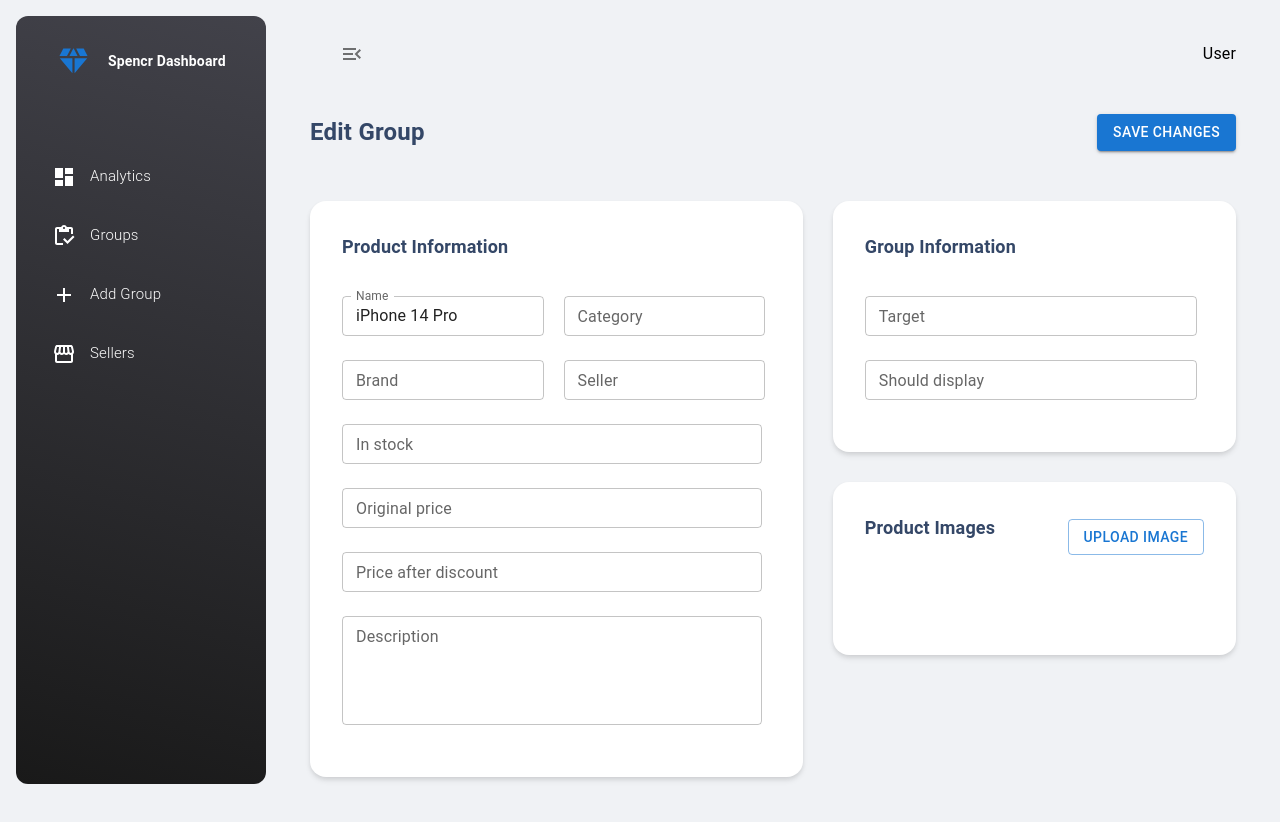
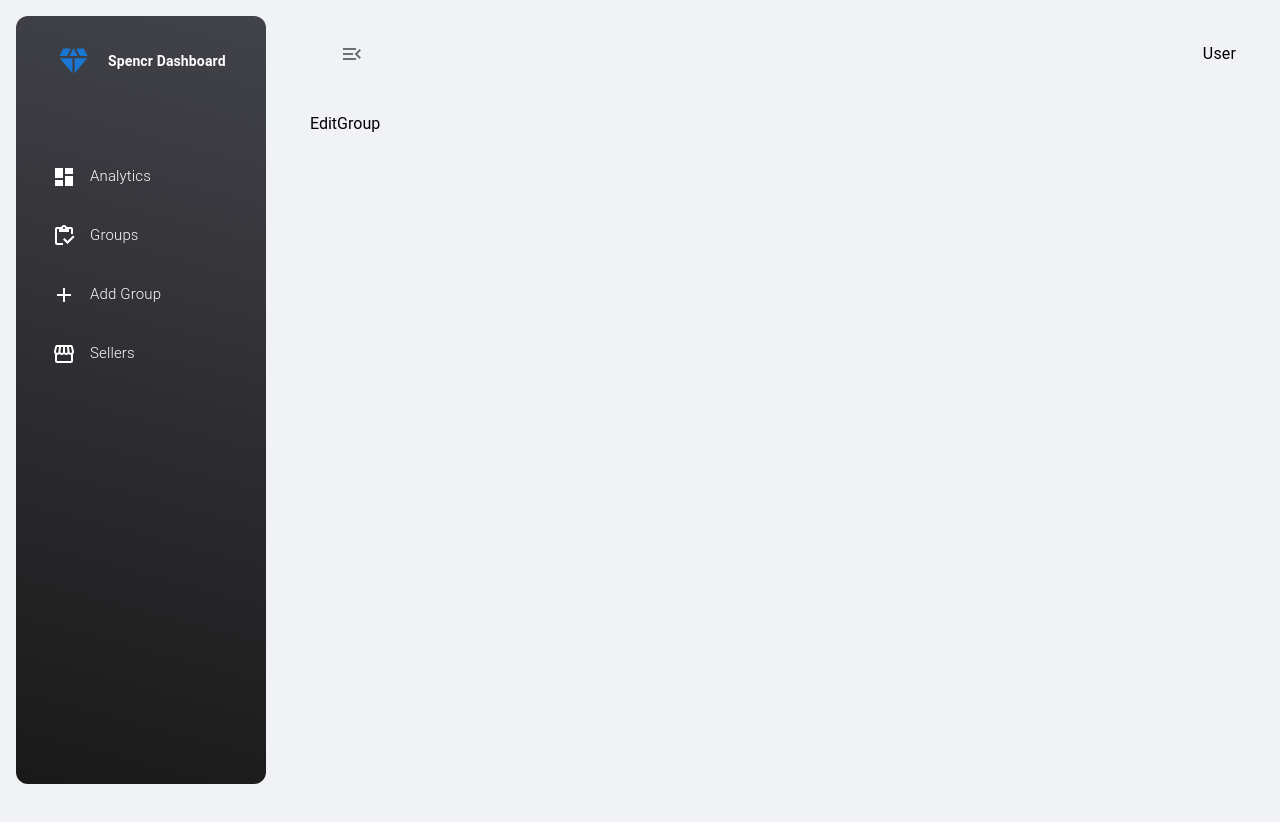
Before and after one commit to HarelStern1/spencr-admin-dashboard, a React (Create React App) app: page /edit-group/1 in a window 1280 px wide. Shown: the top 822 px of the page. After the commit the page ends 800 px from the top, so only its background shows below. Built offline with nearby package versions, Linux system fonts and the light colour scheme.

Commit message:
first commit

```diff
--- a/src/pages/AddGroup/AddGroup.styled.ts
+++ b/src/pages/AddGroup/AddGroup.styled.ts
@@ -1,6 +1,7 @@
 import { TextField } from "@mui/material";
 import styled from "styled-components";
 import { media } from "../../utils/constants";
+import { colors } from "../../utils/constants";
 
 export const Header = styled.div`
   display: flex;
@@ -9,22 +10,40 @@ export const Header = styled.div`
   margin-bottom: 50px;
 `;
 
+export const ImagesHeader = styled.div`
+  display: flex;
+  align-items: flex-start;
+  justify-content: space-between;
+  margin-bottom: 30px;
+`;
+
 export const AddGroupGrid = styled.div`
   display: grid;
-  grid-template-columns: 1.1fr 0.9fr;
+  grid-template-columns: 1fr 1fr;
+  grid-template-rows: 0.5fr 1fr;
+  grid-template-areas:
+    "product group"
+    "product images";
   gap: 30px;
 
   ${media.tablet} {
     grid-template-columns: 1fr;
+    grid-template-rows: 1fr 0.5fr 0.5fr;
+    grid-template-areas:
+      "product "
+      "group"
+      "images";
   }
 `;
 
-export const Form = styled.div<{ short?: boolean }>`
+export const Form = styled.div<{ area: string; fit?: boolean }>`
   padding: 2rem 2rem 2.75rem 2rem;
   background-color: #fff;
   border-radius: 1rem;
   box-shadow: rgb(0 0 0 / 10%) 0rem 0.25rem 0.375rem -0.0625rem,
     rgb(0 0 0 / 6%) 0rem 0.125rem 0.25rem -0;
+  grid-area: ${({ area }) => (area ? area : null)};
+  height: ${({ fit }) => (fit ? "fit-content" : null)};
 `;
 
 export const HiddenInput = styled.input`
@@ -35,16 +54,34 @@ export const ImagesContainer = styled.div`
   display: flex;
   justify-content: center;
   align-items: center;
-  flex-wrap: wrap;
-  gap: 20px;
 
-  > img {
-    width: 120px;
-    height: 120px;
-    border-radius: 0.75rem;
+  > div {
+    display: grid;
+    grid-template-columns: 1fr 1fr 1fr;
+    gap: 30px;
+
+    > img {
+      width: 120px;
+      height: 120px;
+      border-radius: 0.25rem;
+      z-index: 10;
+    }
   }
 `;
 
-export const StyledTextField = styled(TextField)`
-  width: 47%;
+export const TextFieldContainer = styled.div`
+  width: 100%;
 `;
+
+export const FieldsWrapper = styled.div`
+  display: flex;
+  justify-content: flex-start;
+  gap: 20px;
+`;
+
+export const ImagePlaceholder = styled.figure`
+  margin: 30px 0 0;
+  border: 2px dotted ${colors.grayText};
+  padding: 2rem 2.5rem;
+  border-radius: 0.25rem;
+`;
--- a/src/pages/AddGroup/AddGroup.tsx
+++ b/src/pages/AddGroup/AddGroup.tsx
@@ -3,11 +3,14 @@ import { useRef, useState } from "react";
 import { colors } from "../../utils/constants";
 import {
   AddGroupGrid,
+  FieldsWrapper,
   Form,
   Header,
   HiddenInput,
+  ImagePlaceholder,
   ImagesContainer,
-  StyledTextField,
+  ImagesHeader,
+  TextFieldContainer,
 } from "./AddGroup.styled";
 
 const AddGroup = () => {
@@ -32,83 +35,70 @@ const AddGroup = () => {
         </Typography>
         <Button variant="contained">Publish</Button>
       </Header>
-
       <AddGroupGrid>
-        <Form>
+        <Form area="product" fit>
           <Typography fontWeight={600} fontSize="18px" color={colors.grayText} marginBottom="20px">
             Product Information
           </Typography>
-          <StyledTextField label="Name" size="small" margin="normal" sx={{ marginRight: "20px" }} />
-          <StyledTextField label="Category" size="small" margin="normal" />
-          <StyledTextField
-            label="Brand"
-            size="small"
-            margin="normal"
-            sx={{ marginRight: "20px" }}
-          />
-          <StyledTextField label="Seller" size="small" margin="normal" />
-          <StyledTextField label="In stock" size="small" margin="normal" sx={{ width: "98%" }} />
-          <StyledTextField
-            label="Original price"
-            size="small"
-            margin="normal"
-            sx={{ width: "98%" }}
-          />
-          <StyledTextField
-            label="Price after discount"
-            size="small"
-            margin="normal"
-            sx={{ width: "98%" }}
-          />
+          <FieldsWrapper>
+            <TextFieldContainer>
+              <TextField label="Name" size="small" margin="normal" fullWidth />
+            </TextFieldContainer>
+            <TextFieldContainer>
+              <TextField label="Category" size="small" margin="normal" fullWidth />
+            </TextFieldContainer>
+          </FieldsWrapper>
+          <FieldsWrapper>
+            <TextFieldContainer>
+              <TextField label="Brand" size="small" margin="normal" fullWidth />
+            </TextFieldContainer>
+            <TextFieldContainer>
+              <TextField label="Seller" size="small" margin="normal" fullWidth />
+            </TextFieldContainer>
+          </FieldsWrapper>
+          <TextField label="In stock" size="small" margin="normal" fullWidth />
+          <TextField label="Original price" size="small" margin="normal" fullWidth />
+          <TextField label="Price after discount" size="small" margin="normal" fullWidth />
           <TextField
             label="Description"
             size="small"
             margin="normal"
-            sx={{ width: "98%" }}
+            fullWidth
             multiline
             minRows={4}
           />
         </Form>
-        <div>
-          <Form>
-            <Typography
-              fontWeight={600}
-              fontSize="18px"
-              color={colors.grayText}
-              marginBottom="20px"
-            >
+        <Form area="group">
+          <Typography fontWeight={600} fontSize="18px" color={colors.grayText} marginBottom="20px">
             Group Information
           </Typography>
-            <StyledTextField label="Target" size="small" margin="normal" sx={{ width: "98%" }} />
-            <StyledTextField
-              label="Should display"
-              size="small"
-              margin="normal"
-              sx={{ width: "98%" }}
-            />
+          <TextField label="Target" size="small" margin="normal" fullWidth />
+          <TextField label="Should display" size="small" margin="normal" fullWidth />
         </Form>
-          <Form style={{ marginTop: "30px" }}>
-            <Header>
-              <Typography
-                fontWeight={600}
-                fontSize="18px"
-                color={colors.grayText}
-                marginBottom="20px"
-              >
+        <Form area="images">
+          <ImagesHeader>
+            <Typography fontWeight={600} fontSize="18px" color={colors.grayText}>
               Product Images
             </Typography>
             <HiddenInput type="file" ref={hiddenFileInput} onChange={onImageChange} />
             <Button variant="outlined" onClick={handleUplaodImage}>
               Upload Image
             </Button>
-            </Header>
+          </ImagesHeader>
           <ImagesContainer>
+            {images.length === 0 ? (
+              <ImagePlaceholder>
+                <Typography>Images will be shown here</Typography>
+              </ImagePlaceholder>
+            ) : (
+              <div>
                 {images.map((img, idx) => (
                   <img key={idx} src={img} />
                 ))}
+              </div>
+            )}
           </ImagesContainer>
         </Form>
-        </div>
       </AddGroupGrid>
     </div>
   );
--- a/src/pages/EditGroup/EditGroup.tsx
+++ b/src/pages/EditGroup/EditGroup.tsx
@@ -1,123 +1,7 @@
-import { Button, TextField, Typography } from "@mui/material";
-import { FC, useRef, useState } from "react";
-import { colors } from "../../utils/constants";
-import {
-  AddGroupGrid,
-  Form,
-  HiddenInput,
-  ImagesContainer,
-  StyledTextField,
-} from "../AddGroup/AddGroup.styled";
-import { Header } from "./EditGroup.styled";
+import React from "react";
 
-const EditGroup: FC = () => {
-  const hiddenFileInput = useRef<any>(null);
-  const [images, setImages] = useState<string[]>([]);
-
-  const handleUplaodImage = () => {
-    hiddenFileInput.current.click();
-  };
-
-  const onImageChange = (e: any) => {
-    if (e.target.files && e.target.files[0]) {
-      setImages((prev) => [...prev, URL.createObjectURL(e.target.files[0])]);
-    }
-  };
-
-  return (
-    <div>
-      <Header>
-        <Typography fontWeight={600} fontSize="24px" color={colors.grayText}>
-          Edit Group
-        </Typography>
-        <Button variant="contained">Save Changes</Button>
-      </Header>
-
-      <AddGroupGrid>
-        <Form>
-          <Typography fontWeight={600} fontSize="18px" color={colors.grayText} marginBottom="20px">
-            Product Information
-          </Typography>
-          <StyledTextField
-            label="Name"
-            value="iPhone 14 Pro"
-            size="small"
-            margin="normal"
-            sx={{ marginRight: "20px" }}
-          />
-          <StyledTextField label="Category" size="small" margin="normal" />
-          <StyledTextField
-            label="Brand"
-            size="small"
-            margin="normal"
-            sx={{ marginRight: "20px" }}
-          />
-          <StyledTextField label="Seller" size="small" margin="normal" />
-          <StyledTextField label="In stock" size="small" margin="normal" sx={{ width: "98%" }} />
-          <StyledTextField
-            label="Original price"
-            size="small"
-            margin="normal"
-            sx={{ width: "98%" }}
-          />
-          <StyledTextField
-            label="Price after discount"
-            size="small"
-            margin="normal"
-            sx={{ width: "98%" }}
-          />
-          <TextField
-            label="Description"
-            size="small"
-            margin="normal"
-            sx={{ width: "98%" }}
-            multiline
-            minRows={4}
-          />
-        </Form>
-        <div>
-          <Form>
-            <Typography
-              fontWeight={600}
-              fontSize="18px"
-              color={colors.grayText}
-              marginBottom="20px"
-            >
-              Group Information
-            </Typography>
-            <StyledTextField label="Target" size="small" margin="normal" sx={{ width: "98%" }} />
-            <StyledTextField
-              label="Should display"
-              size="small"
-              margin="normal"
-              sx={{ width: "98%" }}
-            />
-          </Form>
-          <Form style={{ marginTop: "30px" }}>
-            <Header>
-              <Typography
-                fontWeight={600}
-                fontSize="18px"
-                color={colors.grayText}
-                marginBottom="20px"
-              >
-                Product Images
-              </Typography>
-              <HiddenInput type="file" ref={hiddenFileInput} onChange={onImageChange} />
-              <Button variant="outlined" onClick={handleUplaodImage}>
-                Upload Image
-              </Button>
-            </Header>
-            <ImagesContainer>
-              {images.map((img, idx) => (
-                <img key={idx} src={img} />
-              ))}
-            </ImagesContainer>
-          </Form>
-        </div>
-      </AddGroupGrid>
-    </div>
-  );
+const EditGroup = () => {
+  return <div>EditGroup</div>;
 };
 
 export default EditGroup;
```
Lines whose indentation alone changed are shown as unchanged.
